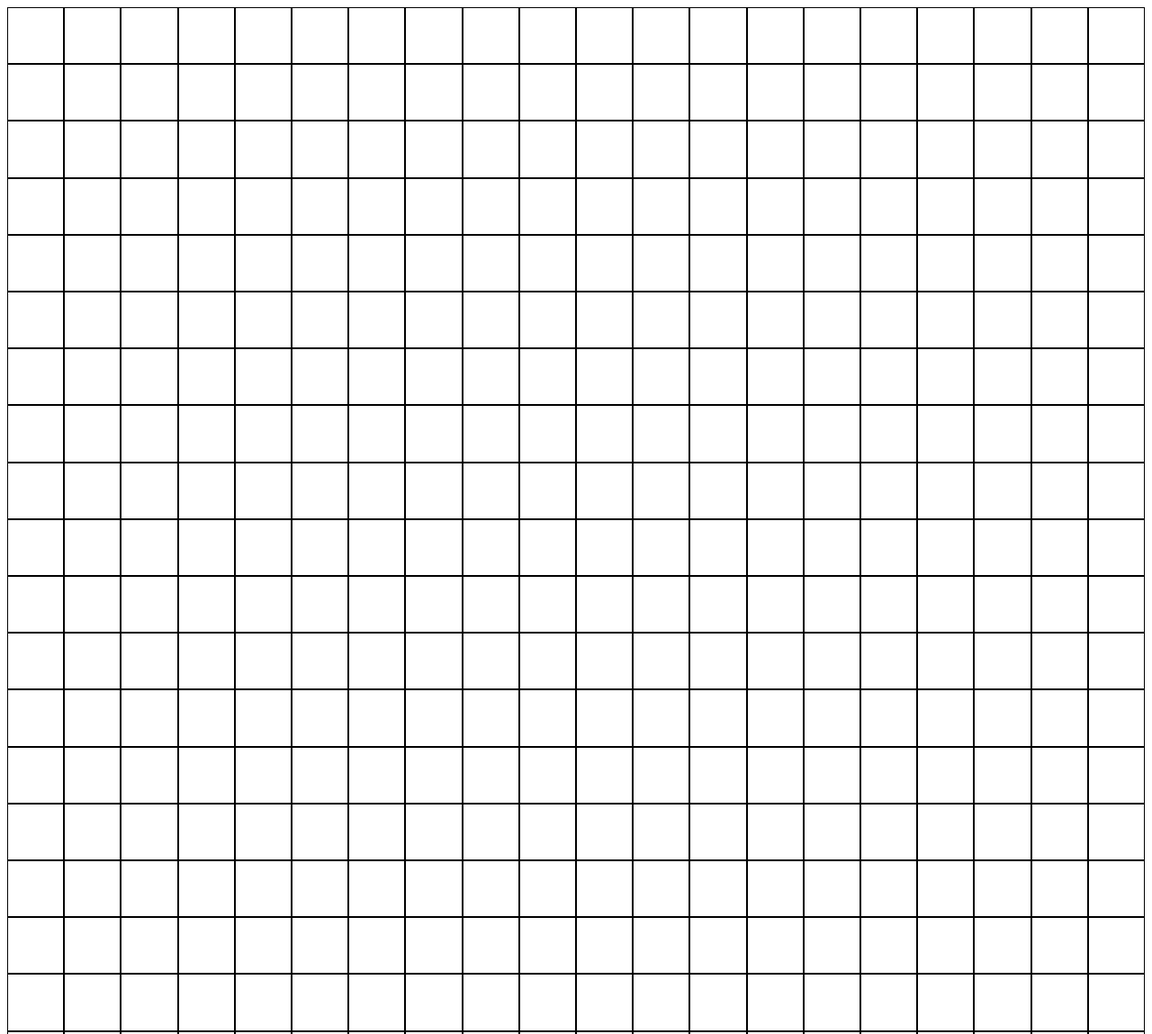
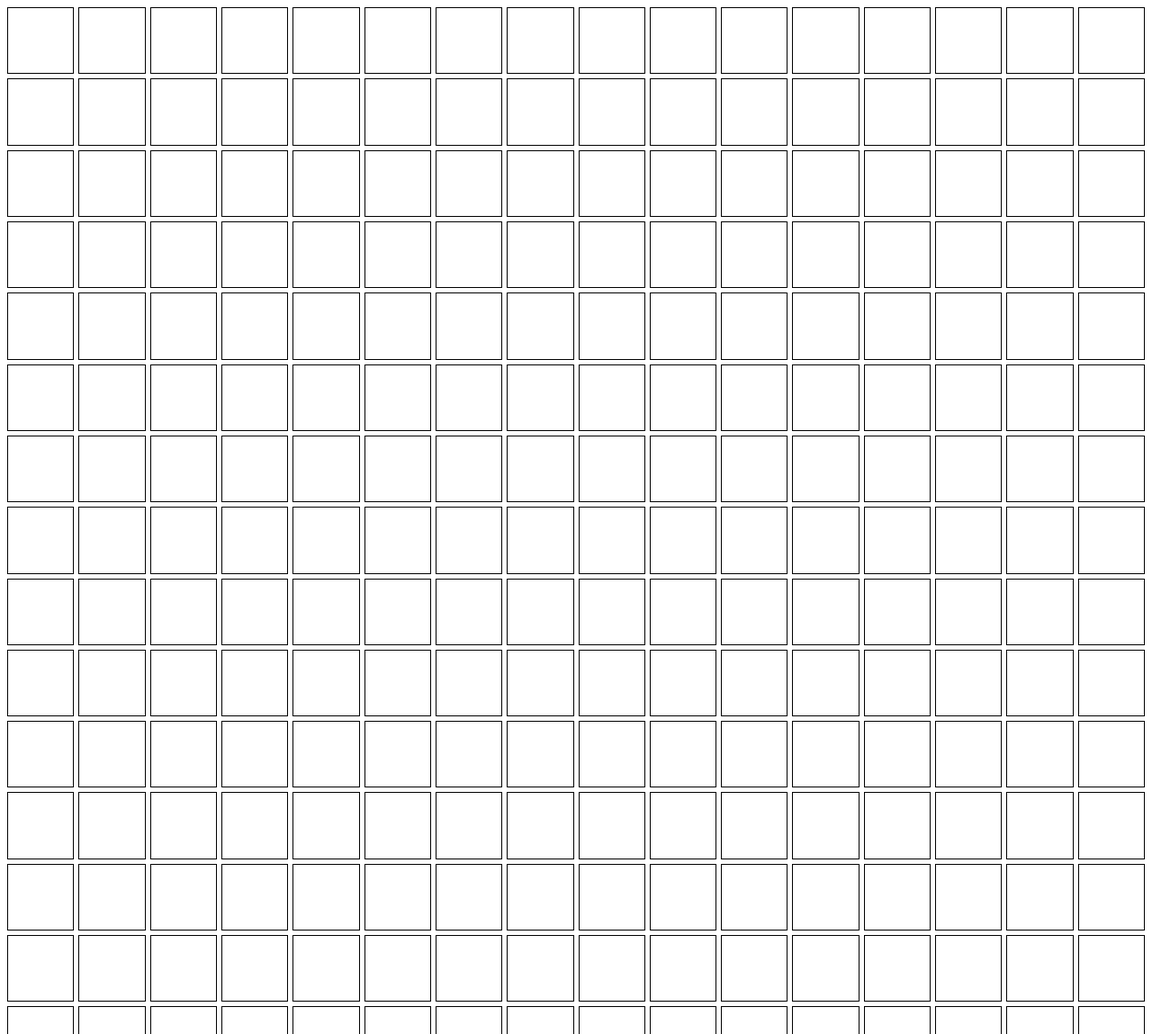
Before and after one commit to KevinLamza/odin-etch-a-sketch, a plain HTML site: page index.html in a window 1280 px wide. Shown: the top 1149 px of the page at 90% size. Drawn offline with Linux system fonts and the light colour scheme.

Commit message:
Add an explanation for the calculation of square width

```diff
--- a/javascript.js
+++ b/javascript.js
@@ -1,5 +1,5 @@
 // define number of squares per side
-let gridWidth = 20;
+let gridWidth = 16;
 
 // calculate total number of squares
 let numberOfSquares = gridWidth * gridWidth;
--- a/styles.css
+++ b/styles.css
@@ -1,16 +1,23 @@
+:root {
+    --gap: 5px;
+}
+
 .square {
     box-sizing: border-box;
     border-style: solid;
     border-width: thin;
-    flex: 1 1 calc(100% / var(--number-squares));
+    flex: 1 1 calc((100% / var(--number-squares)) - ((var(--gap) * (var(--number-squares) - 1)) / var(--number-squares)));
+    /* width of a single square is calculated by;
+    100% of overall width divided by number of squares -> this gives the width of a single square to occupy the whole viewport exactly;
+    but if we add a gap in between the squares (for aesthetic purposes), the squares don't fit anymore, so there size needs to be reduced by
+    the overall width of all gaps divided by the number of squares */
     aspect-ratio: 1 / 1;
-    /* --> 16 is number of squares per side */
 }
 
 .container {
     width: 100%;
     display: flex;
     flex-wrap: wrap;
-    /* gap: 5px; */
+    gap: var(--gap);
     /* gap destroys the calculation for flexbase */
 }
```
